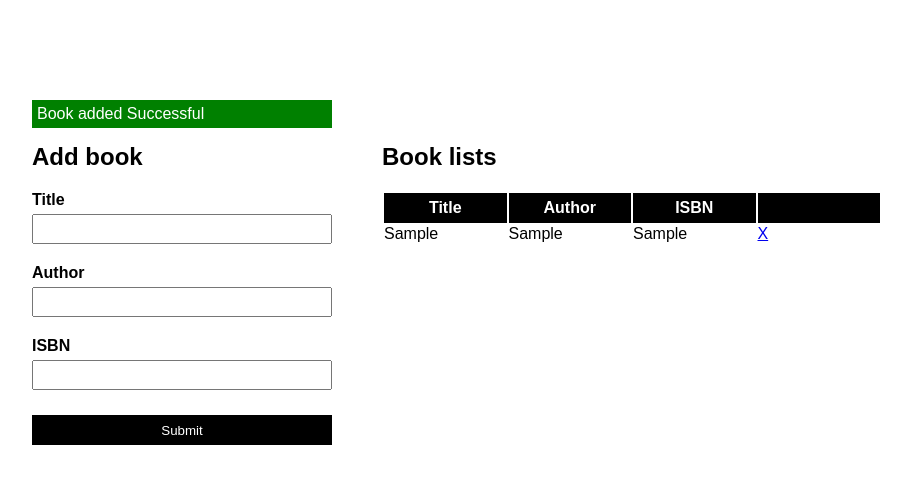
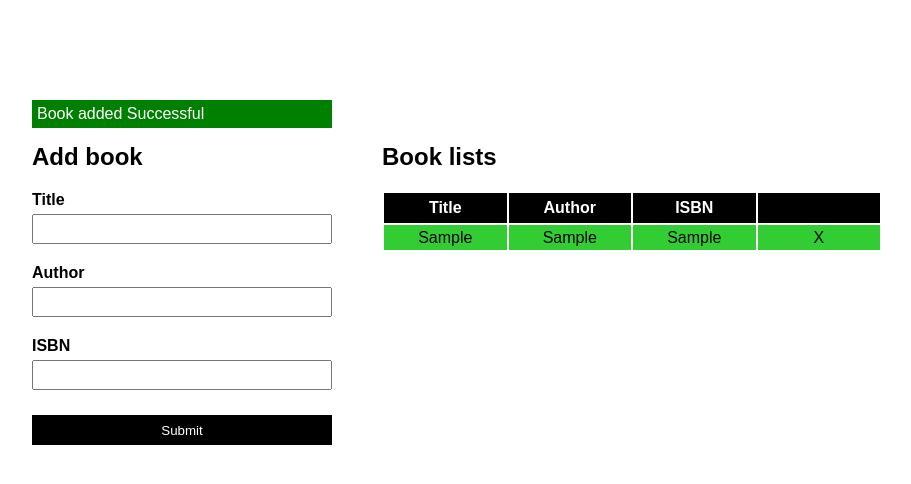
Before and after one commit to KGhising/jsIntern, a plain HTML site: page OOP/Book list/index.html in a window 1280 px wide. Both pictures are taken after typing "Sample", "Sample", "Sample" into the empty fields and a click on the input "Submit". Shown: the whole page, without its empty margins (224-1135 px from the left). Drawn offline with Linux system fonts and the light colour scheme.

Commit message:
OOP Book list: implement css for book list

```diff
--- a/OOP/Book list/css/style.css
+++ b/OOP/Book list/css/style.css
@@ -67,3 +67,15 @@ table th{
     background-color: red;
     width: 300px;
 }
+
+/* style added book list  */
+#List tr{
+    color: black;
+    height: 25px;
+    background-color: limegreen;
+    text-align: center;
+}
+#List a{
+    color: black;
+    text-decoration: none;
+}
```
